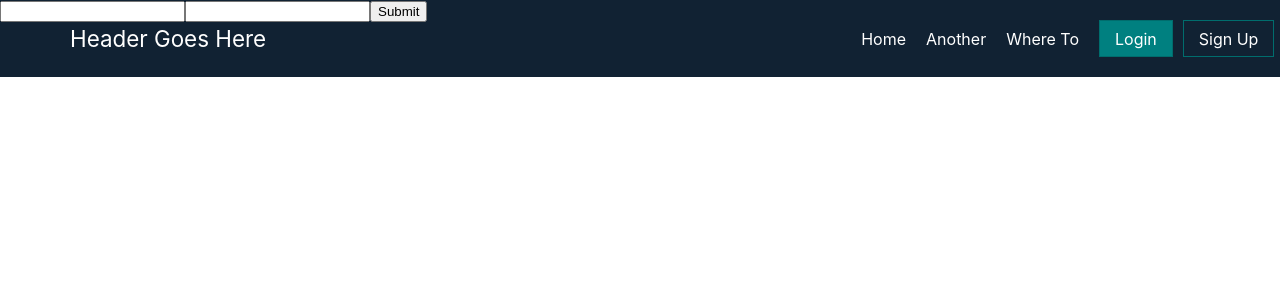
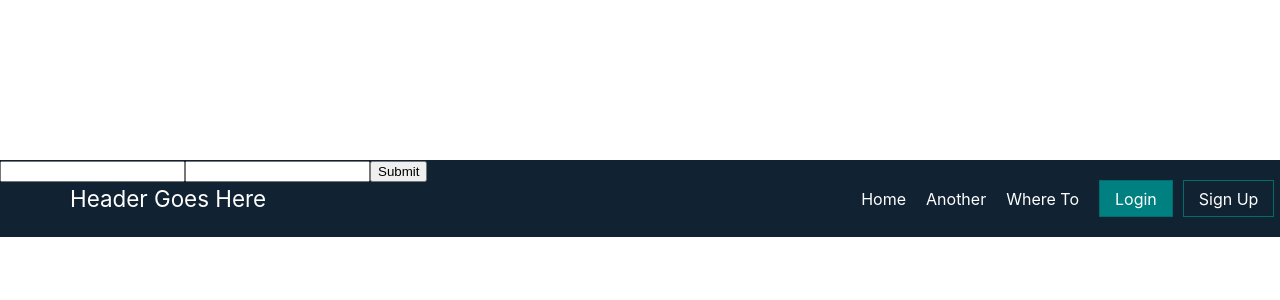
Before and after one commit to Johanns-Ark/Front-End, a React (Create React App) app: page /login in a window 1280 px wide. Shown: the top 300 px of the page. Built offline with nearby package versions, Linux system fonts and the light colour scheme.

Commit message:
getting token and pushing to endpoint Co-authored-by: Anthony Rende <rende718@gmail.com>

```diff
--- a/package.json
+++ b/package.json
@@ -10,6 +10,7 @@
     "axios-oauth-client": "^1.2.1",
     "react": "^16.12.0",
     "react-dom": "^16.12.0",
+    "react-hook-form": "^4.4.1",
     "react-router": "^5.1.2",
     "react-router-dom": "^5.1.2",
     "react-scripts": "3.3.0"
--- a/src/components/pages/configs/Login.jsx
+++ b/src/components/pages/configs/Login.jsx
@@ -1,67 +1,116 @@
+import "../../style/css/Test.css";
+
 import React from "react";
-import "../../style/css/Test.css";
-const axios = require("axios");
-const oauth = require("axios-oauth-client");
-export default class Login extends React.Component {
-  state = {
-    username: "",
-    password: ""
+import { useForm } from "react-hook-form";
+import axios from "axios";
+const Login = props => {
+  const { handleSubmit, register, errors } = useForm();
+  const onSubmit = values => {
+    console.log("props", props);
+
+    axios
+      .post(
+        "https://johannsark.herokuapp.com/api/login",
+        `grant_type=password&username=${values.username}&password=${values.password}`,
+        {
+          headers: {
+            // btoa is converting our client id/client secret into base64
+            Authorization: `Basic c2t5bGVyV2ViRGV2OnNreWxlcldlYkRldg==`,
+            "Content-Type": "application/x-www-form-urlencoded"
+          }
+        }
+      )
+      .then(res => {
+        localStorage.setItem("token", res.data.access_token);
+        props.history.push("/login/login");
+        console.log("token", res.data.access_token);
+      })
+      .catch(err => console.dir(err));
   };
 
-  constructor() {
-    super();
-  }
+  return (
+    <form onSubmit={handleSubmit(onSubmit)}>
+      <input
+        name="username"
+        ref={register({
+          required: "Required"
+        })}
+      />
+      {errors.username && errors.username.message}
 
-  handleChange = e => {
-    this.setState({
-      [e.target.name]: e.target.value
-    });
-  };
+      <input
+        name="password"
+        ref={register({
+          validate: value => value !== "admin" || "Nice try!"
+        })}
+      />
+      {errors.password && errors.password.message}
 
-  handleSubmit = e => {
-    console.log(this.state.username)
-    // axios
-    //   .post(
-    //     "https://johannsark.herokuapp.com/api/login",
-    //     `grant_type=password&username=${this.state.username}&password=${this.state.password}`,
-    //     {
-    //       headers: {
-    //         // btoa is converting our client id/client secret into base64
-    //         Authorization: `Basic ${btoa("skylerWebDev:skylerWebDev")}`,
-    //         "Content-Type": "application/x-www-form-urlencoded"
-    //       }
-    //     }
-    //   )
-    //   .then(res => {
-    //     localStorage.setItem("token", res.data.access_token);
-    //     this.props.history.push("/login/login");
-    //   })
-    //   .catch(err => console.dir(err));
+      <button type="submit">Submit</button>
+    </form>
+  );
+};
+export default Login;
 
-    // e.preventDefault();
-  };
+// import React, { useState } from "react";
+// import "../../style/css/Test.css";
+// const axios = require("axios");
+// const oauth = require("axios-oauth-client");
+// const Login = () => {
+//   const [info, setInfo] = useState([
+// { username: '', password: '' },
+//   ]);
 
-  render() {
-    return (
-      <form className="test" onSubmit={this.handleSubmit}>
-        <input
-          className="test"
-          type="text"
-          name="username"
-          value={this.state.username}
-          onChange={this.handleChange}
-          required
-        />
-        <input
-          className="test"
-          type="password"
-          name="password"
-          value={this.state.password}
-          onChange={this.handleChange}
-          required
-        />
-        <button>Submit</button>
-      </form>
-    );
-  }
-}
+//  const handleChange = e => {
+//    setInfo({
+//       [e.target.name]: e.target.value
+//     });
+//   };
+
+//  const handleSubmit = e => {
+//     console.log(info.username)
+//     // axios
+//     //   .post(
+//     //     "https://johannsark.herokuapp.com/api/login",
+//     //     `grant_type=password&username=${this.state.username}&password=${this.state.password}`,
+//     //     {
+//     //       headers: {
+//     //         // btoa is converting our client id/client secret into base64
+//     //         Authorization: `Basic ${btoa("skylerWebDev:skylerWebDe~v")}`,
+//     //         "Content-Type": "application/x-www-form-urlencoded"
+//     //       }
+//     //     }
+//     //   )
+//     //   .then(res => {
+//     //     localStorage.setItem("token", res.data.access_token);
+//     //     this.props.history.push("/login/login");
+//     //   })
+//     //   .catch(err => console.dir(err));
+
+//     // e.preventDefault();
+//   };
+
+//     return (
+//       <form className="test" onSubmit={handleSubmit}>
+//         <input
+//           className="test"
+//           type="text"
+//           name="username"
+//           value={info.username}
+//           onChange={handleChange}
+//           required
+//         />
+//         <input
+//           className="test"
+//           type="password"
+//           name="password"
+//           value={info.password}
+//           onChange={handleChange}
+//           required
+//         />
+//         <button>Submit</button>
+//       </form>
+//     );
+//   }
+
+// export default Login
--- a/src/components/style/css/Test.css
+++ b/src/components/style/css/Test.css
@@ -1,5 +1,6 @@
-.test {
+form  {
+
   color: black;
-  margin-top: 3rem auto;
+  margin-top: 10rem !important;
   position: relative;
 }
```
Also changed, not shown: 1 other file (tests, documents, lock files or other folders).
